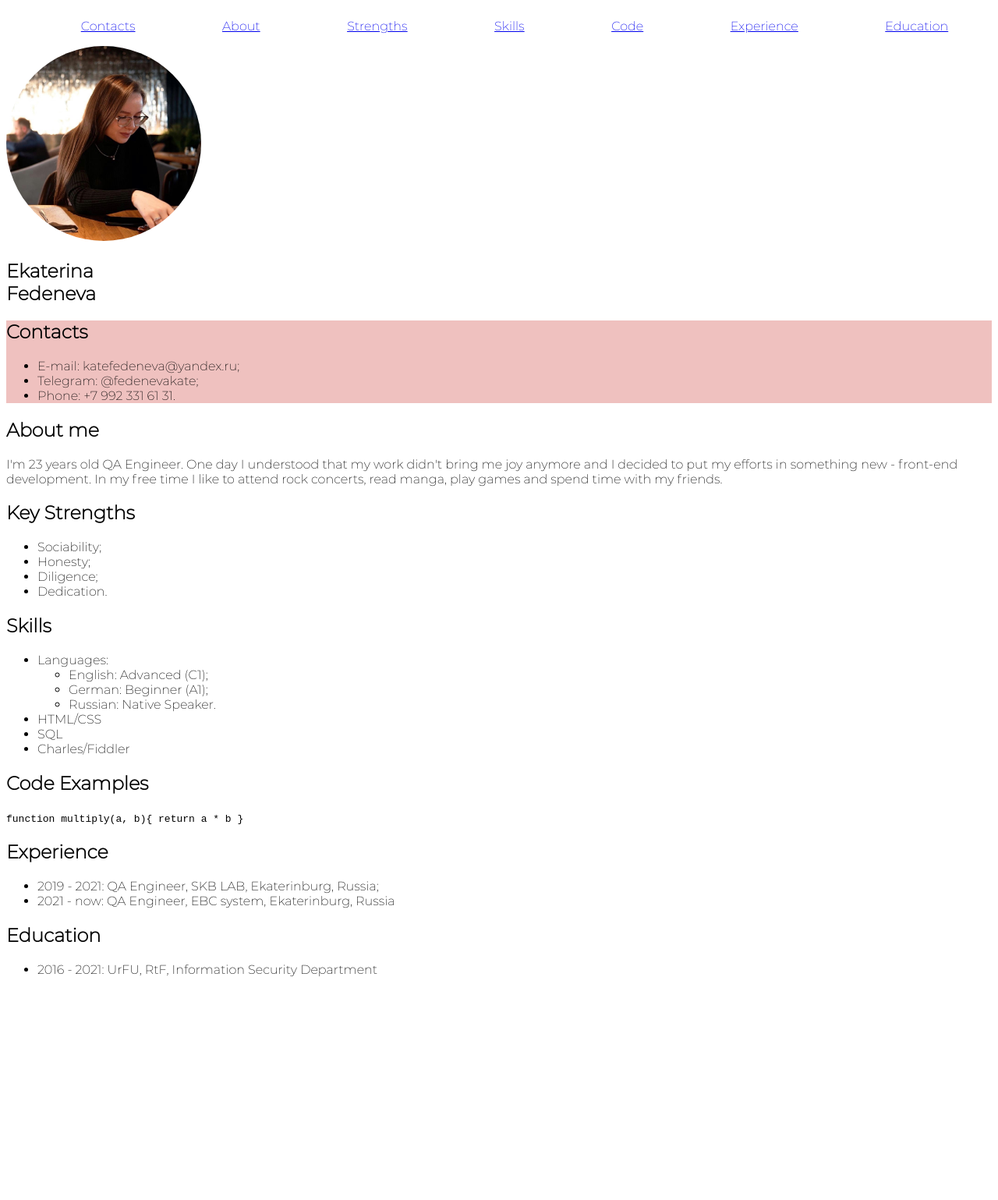
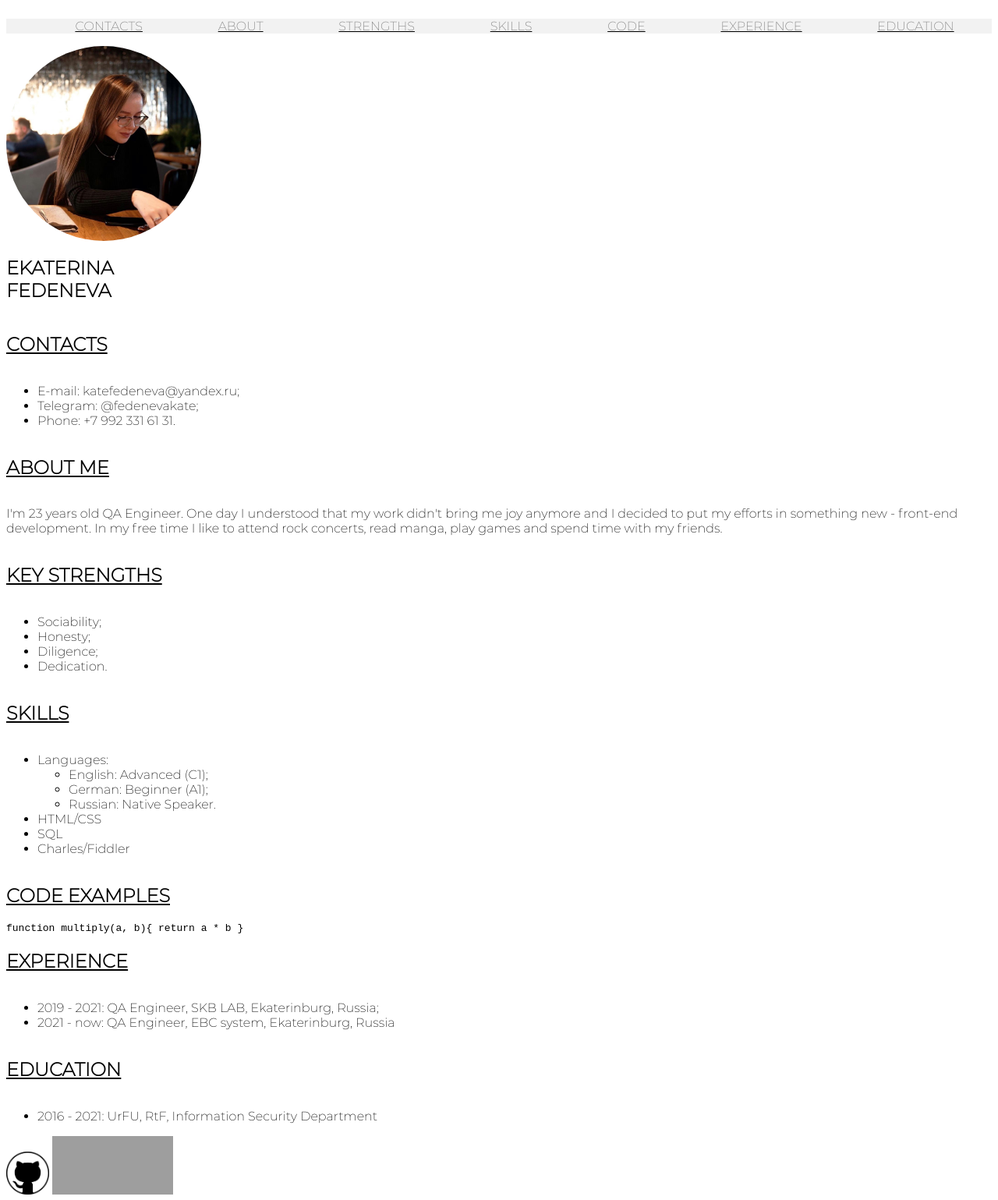
Before and after one commit to katefedeneva/rsschool-cv, a plain HTML site: page index.html in a window 1280 px wide. Shown: the whole page at 78% size. Before the commit the page ends 1277 px from the top, so only its background shows below. Drawn offline with Linux system fonts and the light colour scheme; grey boxes are pictures that could not be loaded; files whose address does not match are found by name.

Commit message:
feat: improve css

```diff
--- a/index.html
+++ b/index.html
@@ -13,13 +13,13 @@
 		<div class="container">
 			<nav>
 				<ul class="nav-list">
-					<li class="nav-item"><a href="#contacts">Contacts</a></li>
-					<li class="nav-item"><a href="#about">About</a></li>
-					<li class="nav-item"><a href="#strengths">Strengths</a></li>
-					<li class="nav-item"><a href="#skills">Skills</a></li>
-					<li class="nav-item"><a href="#code">Code</a></li>
-					<li class="nav-item"><a href="#experience">Experience</a></li>
-					<li class="nav-item"><a href="#education">Education</a></li>
+					<li class="nav-item"><a class="text" href="#contacts">Contacts</a></li>
+					<li class="nav-item"><a class="text" href="#about">About</a></li>
+					<li class="nav-item"><a class="text" href="#strengths">Strengths</a></li>
+					<li class="nav-item"><a class="text" href="#skills">Skills</a></li>
+					<li class="nav-item"><a class="text" href="#code">Code</a></li>
+					<li class="nav-item"><a class="text" href="#experience">Experience</a></li>
+					<li class="nav-item"><a class="text" href="#education">Education</a></li>
 				</ul>
 			</nav>
 		</div>
@@ -27,25 +27,33 @@
 
 	<main class="main">
 		<div class="container">
-			<section class="page-title">
+			<section class="section">
 				<img src="./asserts/img/avatar.jpg" alt="My Photo" class="images" width="250px" height="250px">
-				<h1>Ekaterina<br>Fedeneva</h1>
+				<h1 class="h1">Ekaterina<br>Fedeneva</h1>
 			</section>
-			<section class="contacts">
-				<h2>Contacts</h2>
+
+			<div id="contacts">
+				<section class="section" id="contacts">
+					<h2 class="h2">Contacts</h2>
 					<ul>
 						<li>E-mail: katefedeneva@yandex.ru;</li>
 						<li>Telegram: @fedenevakate;</li>
 						<li>Phone: +7 992 331 61 31.</li>
 					</ul>
 				</section>
-			<section class="about">
-				<h2>About me</h2>
+			</div>
+
+			<div id="about">
+				<section class="section" id="about">
+					<h2 class="h2">About me</h2>
 					<p>I'm 23 years old QA Engineer. One day I understood that my work didn't bring me joy anymore and I decided to put my efforts in something new - front-end development.
 						In my free time I like to attend rock concerts, read manga, play games and spend time with my friends.</p>
 				</section>
-			<section class="strengths">
-				<h2>Key Strengths</h2>
+			</div>
+
+			<div id="strengths">
+				<section class="section" id="strengths">
+					<h2 class="h2">Key Strengths</h2>
 					<ul>
 						<li>Sociability;</li>
 						<li>Honesty;</li>
@@ -53,8 +61,11 @@
 						<li>Dedication.</li>
 					</ul>
 				</section>
-			<section class="skills">
-				<h2>Skills</h2>
+			</div>
+
+			<div id="skills">
+				<section class="section" id="skills">
+					<h2 class="h2">Skills</h2>
 					<ul>
 						<li>Languages:</li>
 							<ul>
@@ -67,33 +78,45 @@
 						<li>Charles/Fiddler</li>
 					</ul>
 				</section>
-			<section class="code">
-				<h2>Code Examples</h2>
+			</div>
+
+			<div id="code">
+				<section class="section" id="code">
+					<h2 class="h2">Code Examples</h2>
 					<code>
 						function multiply(a, b){
 						return a * b
 						}
 					</code>
 				</section>
-			<section class="experience">
-				<h2>Experience</h2>
+			</div>
+
+			<div id="experience">
+				<section class="section" id="experience">
+					<h2 class="h2">Experience</h2>
 					<ul>
 						<li>2019 - 2021: QA Engineer, SKB LAB, Ekaterinburg, Russia;</li>
 						<li>2021 - now: QA Engineer, EBC system, Ekaterinburg, Russia</li>
 					</ul>
 				</section>
-			<section class="education">
-				<h2>Education</h2>
+			</div>
+
+			<div id="education">
+				<section class="section" id="education">
+					<h2 class="h2">Education</h2>
 					<ul>
 						<li>2016 - 2021: UrFU, RtF, Information Security Department</li>
 					</ul>
 				</section>
 			</div>
+
+		</div>
 	</main>
 
 	<footer>
 		<div class="container">
-
+			<a href="https://github.com/katefedeneva"><img src="./asserts/img/my_github.png" alt="My GitHub" width="55px" height="55px"></a>
+			<a href="https://rs.school/js/"><img src="https://rs.school/images/rs_school_js.svg" alt="RS School" width="155px" height="75px" class="image-rs"></a>
 		</div>
 	</footer>
 </body>
--- a/style.css
+++ b/style.css
@@ -14,17 +14,14 @@ body {
   font-family: "Montserrat", sans-serif;
 }
 
-.main {
-  display: flex;
-  flex-flow: column wrap;
-  flex-grow: (1, 2);
-}
-
 .nav-list {
   display: flex;
   justify-content: space-around;
-  align-items: flex-end;
   list-style-type: none;
+  background-color: rgb(242, 242, 242);
+  font-family: "Montserrat", sans-serif;
+  text-transform: uppercase;
+  text-decoration: underline;
 }
 
 .nav-item {
@@ -43,34 +40,38 @@ body {
 
 }
 
-.contacts {
-  background-color: rgb(239, 193, 191);
+.h1 {
+  text-transform: uppercase;
 }
 
-.about {
-
+.h2 {
+  text-transform: uppercase;
+  text-decoration: underline;
 }
 
-.strengths {
-
-}
-
-.skills {
-
-}
-
-.code {
-
-}
-
-.experience {
-
-}
-
-.education {
-
+.section {
+  display: flex;
+  flex-flow: column wrap;
 }
 
 .images {
   border-radius: 2000px;
 }
+
+.image-rs:hover {
+  text-align: right;
+  transform: scale(1.2);
+  transition: .3s;
+}
+
+a.text:hover {
+  background: rgb(239, 193, 191);
+	color: #3a7999;
+	box-shadow: inset 0 0 0 3px rgb(239, 193, 191);
+}
+
+a.text:hover,
+a.text {
+  text-decoration: none;
+  color: rgba(102, 102, 102, 0.87);
+}
```
Also changed, not shown: asserts/img/my_github.png (added). Lines whose indentation alone changed are shown as unchanged.
